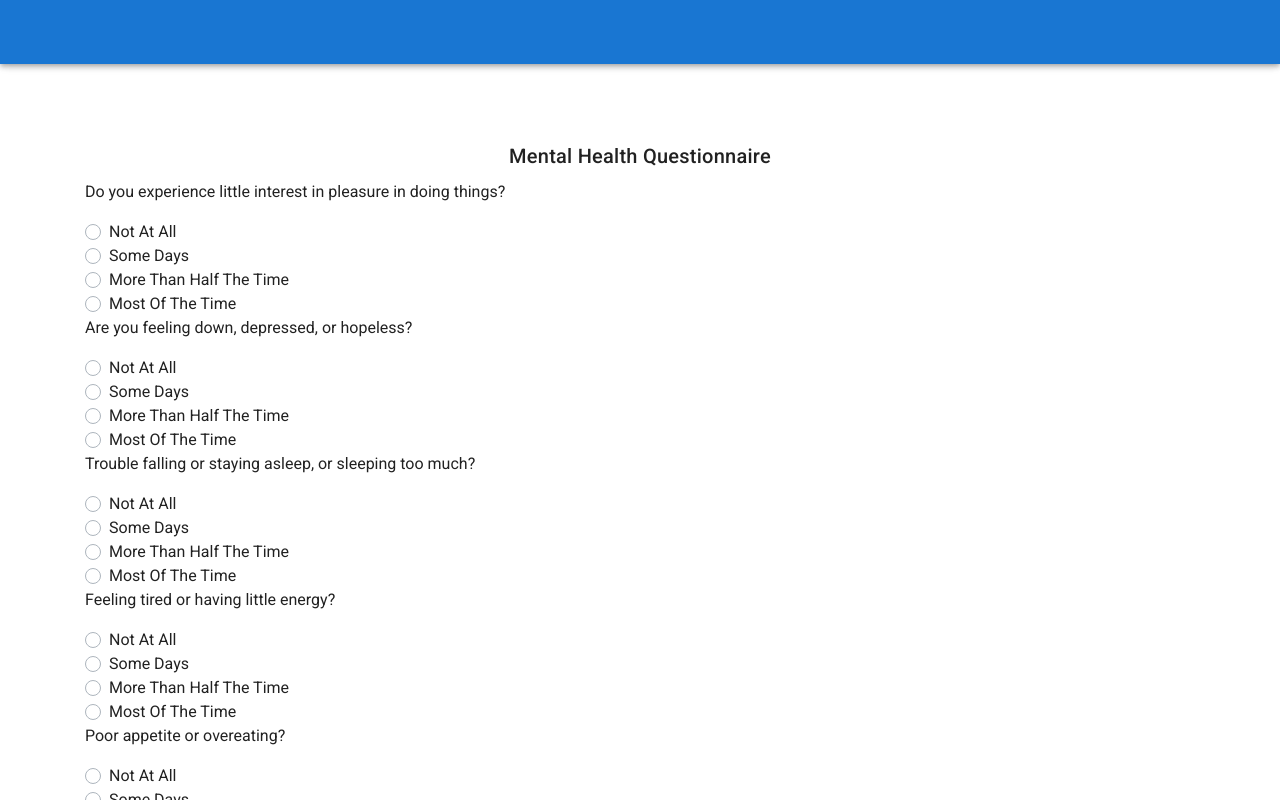
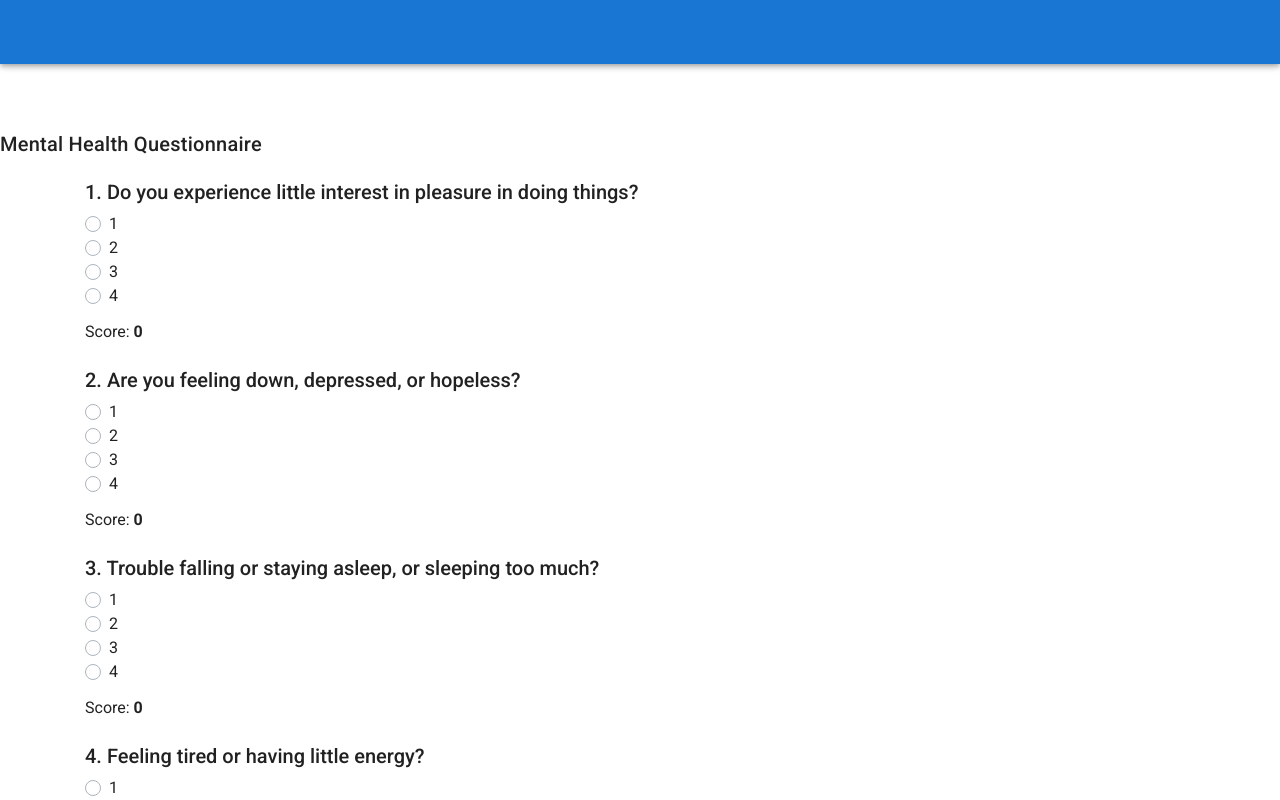
Before and after one commit to dvega920/BALANCE, a Vue app in the folder client/: page /Questionnaire in a window 1280 px wide. Shown: the top 800 px of the page. Built offline with nearby package versions, Linux system fonts and the light colour scheme.

Commit message:
added elements in template, changed values in responses from strings to integers, removed style tag

```diff
--- a/client/src/components/Questionnaire.vue
+++ b/client/src/components/Questionnaire.vue
@@ -1,20 +1,28 @@
 <template>
   <v-app>
     <v-content>
+      <h1 class="title">Mental Health Questionnaire</h1>
+
       <v-container>
         <div>
-    <h1 class="title">Mental Health Questionnaire</h1>
-    <b-form v-for="(question, i) in questions" :key="i" label="">
-      <p>{{questions[i].text}}</p>
-      <b-form-radio v-for="(response, j) in responses" :key="j" v-model="selected" name="some-radios" value="responses[j].text.value">{{responses[j].text}}</b-form-radio>
-      <!-- <b-form-radio v-model="selected" name="some-radios" value="B">Option B</b-form-radio> -->
+          <b-form v-for="(question, i) in questions" :key="i" label="Questions" i>
+            <h5>{{i+1}}. {{questions[i].text}}</h5>
 
-    <!-- still need to figure out how to grab the selected data and store it -->
-    <!-- maybe do a computed property that returns the sum of all the values of each question? -->
+            <b-form-radio
+              v-for="(response, j) in responses"
+              :key="j"
+              v-model="selected"
+              name="radios"
+              :value="responses[j].value"
+              label="Responses"
+            >{{responses[j].value}}</b-form-radio>
 
+            <div class="mt-3">
+              Score:
+              <strong>{{selected}}</strong>
+            </div>
+            <br />
           </b-form>
-
-    <div class="mt-3">Selected: <strong>{{ selected }}</strong></div>
         </div>
       </v-container>
     </v-content>
@@ -47,21 +55,13 @@ export default {
         }
       ],
       responses: [
-        { text: "Not At All", value: "1" },
-        { text: "Some Days", value: "2" },
-        { text: "More Than Half The Time", value: "3" },
-        { text: "Most Of The Time", value: "4" }
-      ]
+        { text: "Not At All", value: 1 },
+        { text: "Some Days", value: 2 },
+        { text: "More Than Half The Time", value: 3 },
+        { text: "Most Of The Time", value: 4 }
+      ],
+      selected: 0
     };
   }
 };
 </script>
-
-<style>
-.title{
-  text-align: center;
-
-  /* font-size is NOT changing */
-  font-size: 20px;
-}
-</style>
```
Lines whose indentation alone changed are shown as unchanged.
